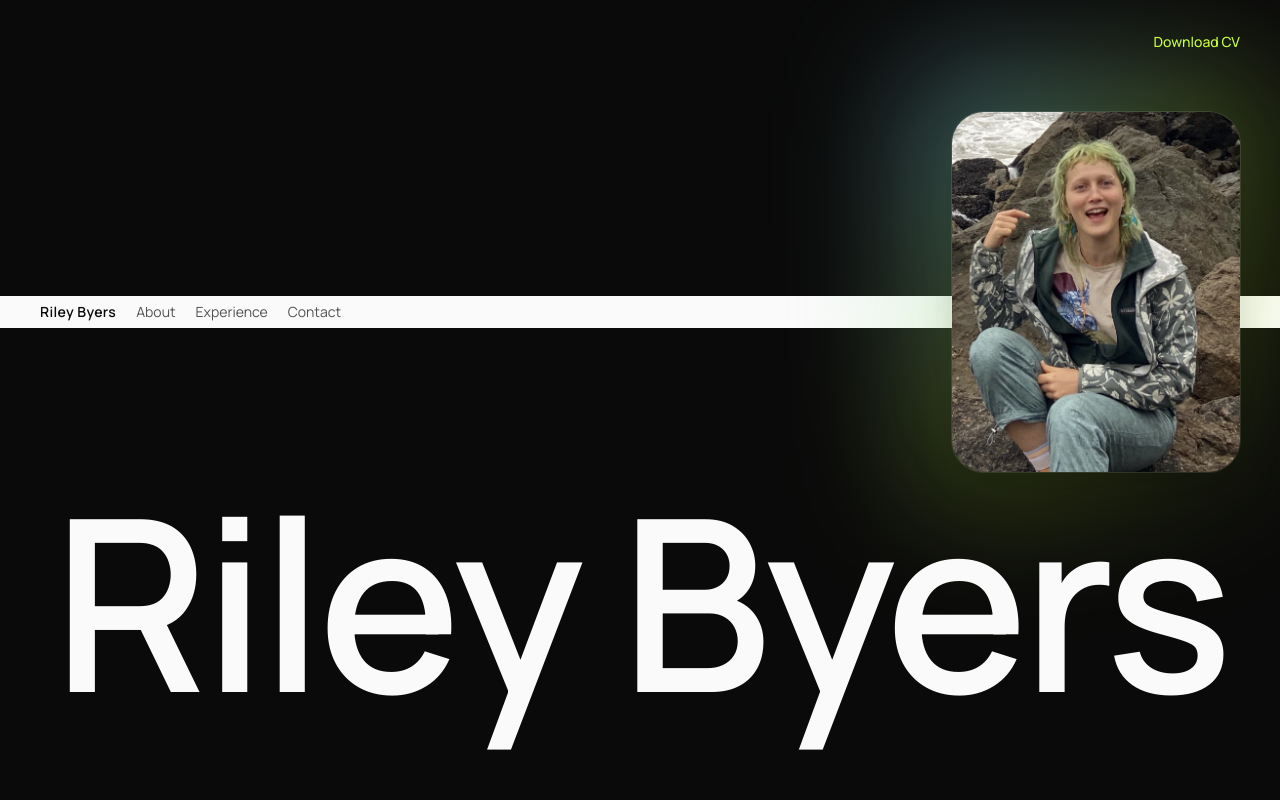
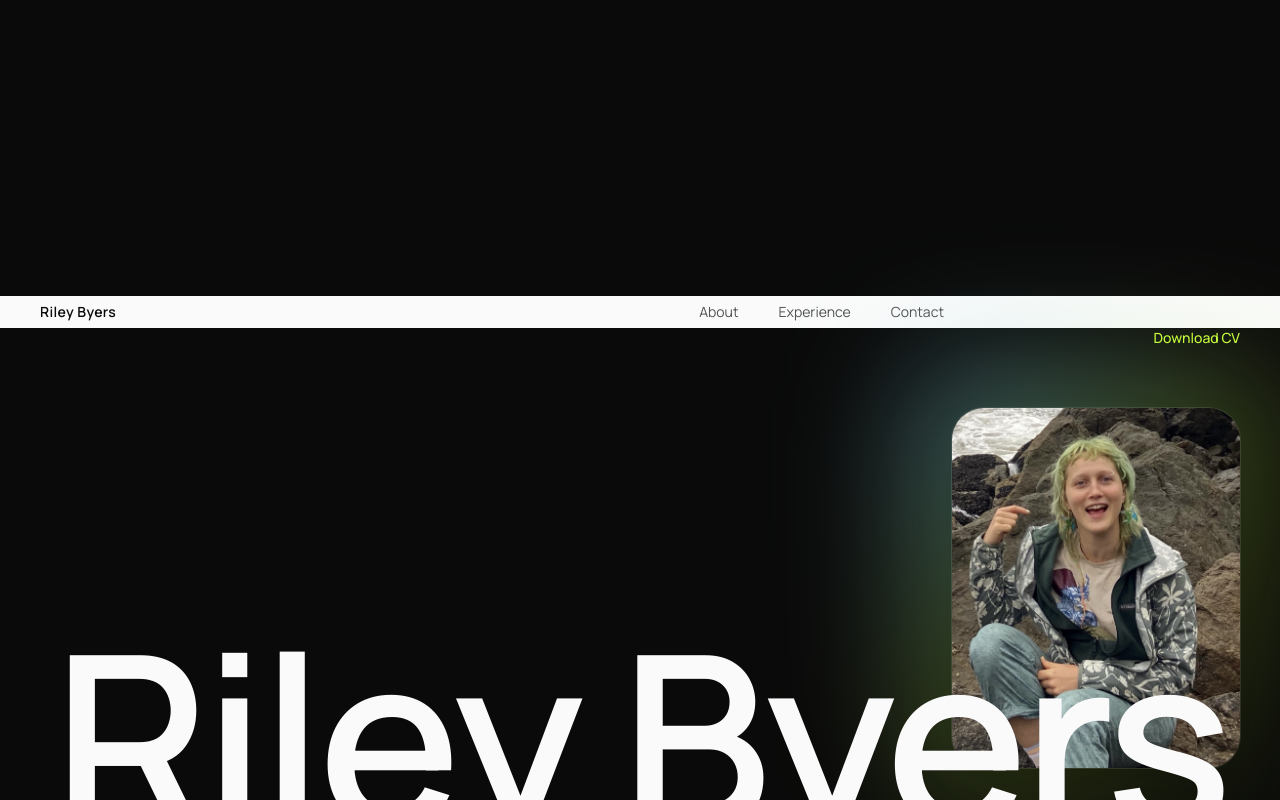
Before and after one commit to rileyb3/portfolio, a Next.js app: page / in a window 1280 px wide. Shown: the top 800 px of the page. Built offline with nearby package versions, Linux system fonts and the light colour scheme.

Commit message:
Spread hero nav words toward the photo; make bar catch and stick to viewport top on scroll

```diff
--- a/src/components/Hero.tsx
+++ b/src/components/Hero.tsx
@@ -38,37 +38,34 @@ export default function Hero() {
     // runway the sticky photo holds, and separately the runway the name's
     // own wrapper (below) holds before it releases too.
     <section id="top" className="relative h-[178vh]">
-      <div className="sticky top-0 h-screen overflow-hidden bg-ink">
-        {/* Crisp bar, true full viewport width, crossing the photo's
-            vertical center (with a slight downward nudge). This lives as a
-            direct child of the sticky panel — not inside the small photo
-            wrapper below — because an absolutely positioned element's
-            percentage/`inset` values resolve against its own containing
-            block. Nested inside the narrow photo wrapper, `w-screen` +
-            `left-1/2` centered on that small block's position, not the
-            actual viewport, so the bar came out short and off-center.
-            Sitting directly in the full-width sticky panel and using
-            `inset-x-0` fixes that. z-0 keeps it below the photo (z-10) and
-            above the plain background; it's static (no parallax) since a
-            full-bleed bar shouldn't jitter with the photo's own drift.
-            White fill — the panel is dark now, so the bar needs to be the
-            light color to still read against it.
-
-            Now doubles as the site nav (moved here from the old top
-            Header bar, which stays hidden on the homepage — see
-            Header.tsx). Text is dark since it sits on the light bg-paper
-            fill, not the dark panel; kept at the bar's original thin
-            height, so nav text is sized down to fit. Hover states are
-            color/weight only — no background chip — to match the bar's
-            plain aesthetic and stay behind the photo (z-0) like before. */}
-        <div className="absolute inset-x-0 top-[225px] z-0 flex h-6 -translate-y-1/2 items-center gap-5 bg-paper px-6 text-xs sm:top-[312px] sm:h-8 sm:px-10 sm:text-sm">
+      <div className="sticky top-0 h-screen bg-ink">
+        {/* Nav bar — the bar's the only in-flow content in this panel (the
+            CV link and photo below are both absolute, out of flow), so its
+            own margin-top is its full static offset: 213px / 296px, which
+            is where the old absolutely-positioned bar crossed the photo.
+            `sticky top-0` then takes it from there — at scroll=0 it
+            renders at that static spot, and scrolling up by that same
+            distance carries it to the viewport's top edge, where it
+            catches and rides along with the screen for the rest of the
+            panel's pin duration, rather than staying fixed mid-photo the
+            whole time. This only works because the panel lost its
+            `overflow-hidden` (that was clipping the sticky child's scroll
+            reference down to the panel's own non-scrolling box, which
+            never gave it anywhere to travel to). Staying a plain DOM child
+            here — same stacking context as the photo — is also what keeps
+            it simply behind the photo (z-0 vs the photo's z-10) wherever
+            they cross, without needing any cross-context z-index games.
+            Words are spread with justify-between plus a wide right padding
+            sized to stop just shy of the photo, so the last link lands
+            close to the image without sliding underneath it. */}
+        <div className="sticky top-0 z-0 mt-[213px] flex h-6 items-center justify-between bg-paper pl-6 pr-6 text-xs sm:mt-[296px] sm:h-8 sm:pl-10 sm:pr-[21rem] sm:text-sm">
           <Link
             href="/"
             className="shrink-0 font-semibold tracking-wide text-ink transition hover:text-accent3"
           >
             Riley Byers
           </Link>
-          <ul className="hidden items-center gap-5 sm:flex">
+          <ul className="hidden items-center gap-10 sm:flex">
             {navLinks.map((link) => (
               <li key={link.href}>
                 <Link
```
